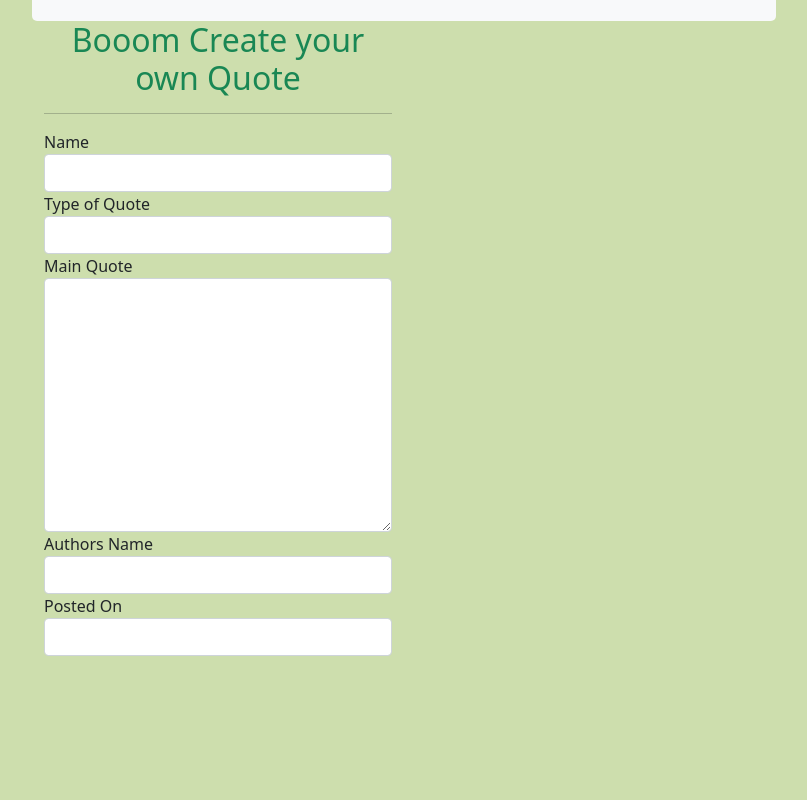
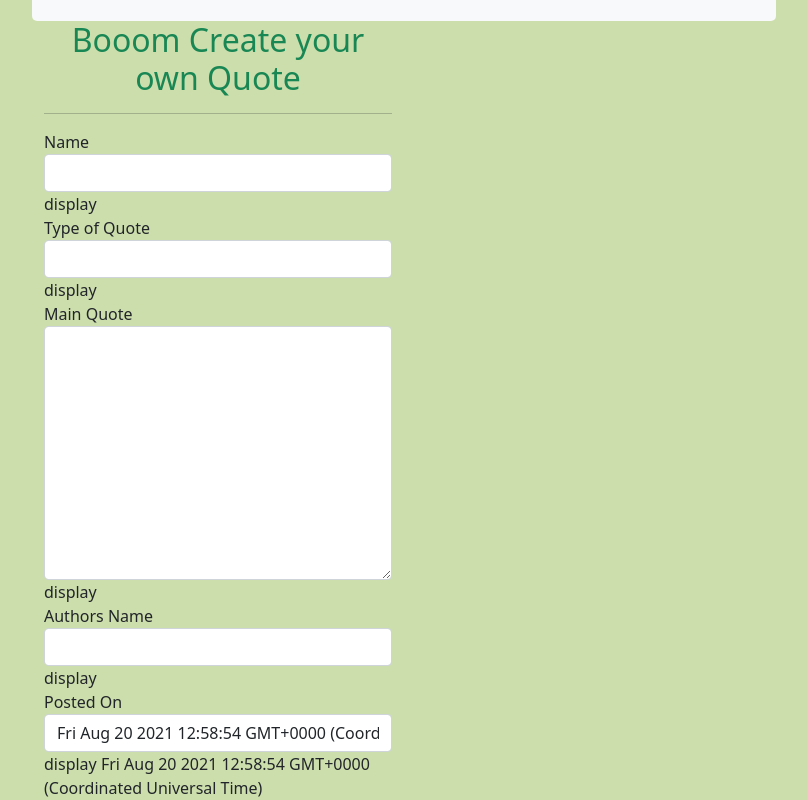
Before and after one commit to JoeGakumo21/Quotes-App, an Angular app in the folder Quotes-App/: page / in a window 1280 px wide. Shown: the part 371-1171 px from the top of the page, without its empty margins (50-857 px from the left). Before the commit the page ends 1027 px from the top, so only its background shows below. Built offline with nearby package versions, Linux system fonts and the light colour scheme.

Commit message:
add two-way binding

```diff
--- a/Quotes-App/src/app/quote-form/quote-form.component.html
+++ b/Quotes-App/src/app/quote-form/quote-form.component.html
@@ -1,26 +1,36 @@
 <div class="container">
     <h2 class="text-success text-center">Booom Create your own Quote</h2>
     <hr>
-    <form >
+    <form #quoteForm='ngForm'>
         <div class="form-group">
             <label for="name">Name</label>
-            <input type="text" name="" id="name" class="form-control" required>
+            <input type="text" name="name" id="name" class="form-control" required [(ngModel)]="newQuote.name">
+            <!-- displaying data to user -->
+            display {{newQuote.name}}
         </div>
         <div class="form-group">
             <label for="name">Type of Quote </label>
-            <input type="text" name="" id="tittleQuote" class="form-control" required>
+            <input type="text" name="tittleQuote" id="tittleQuote" class="form-control" required [(ngModel)]="newQuote.tittleQuote">
+                     <!-- displaying data to user -->
+                     display {{newQuote.tittleQuote}}
         </div>
         <div class="form-group">
             <label for="messageQuote">Main Quote</label>
-            <textarea name="" id="messageQuote" cols="" rows="10" required class="form-control"></textarea>
+            <textarea name="messageQuote" id="messageQuote" cols="" rows="10" required class="form-control" [(ngModel)]="newQuote.messageQuote"></textarea>
+                     <!-- displaying data to user -->
+                     display {{newQuote.messageQuote}}
         </div>
         <div class="form-group">
             <label for="author">Authors Name</label>
-            <input type="text" name="" id="author" class="form-control" required>
+            <input type="text" name="author" id="author" class="form-control" required [(ngModel)]="newQuote.author">
+                     <!-- displaying data to user -->
+                     display {{newQuote.author}}
         </div>
         <div class="form-group">
             <label for="postedOn">Posted On</label>
-            <input type="text" name="" id="postedOn" class="form-control" required>
+            <input type="text" name="postedOn" id="postedOn" class="form-control" required [(ngModel)]="newQuote.postedOn">
+                     <!-- displaying data to user -->
+                     display {{newQuote.postedOn}}
         </div>
     </form>
 </div>
--- a/Quotes-App/src/app/quote-form/quote-form.component.ts
+++ b/Quotes-App/src/app/quote-form/quote-form.component.ts
@@ -1,5 +1,6 @@
+// import { Quote } from '@angular/compiler';
 import { Component, OnInit } from '@angular/core';
-
+import { Quotes } from '../quotes';
 @Component({
   selector: 'app-quote-form',
   templateUrl: './quote-form.component.html',
@@ -7,6 +8,7 @@ import { Component, OnInit } from '@angular/core';
 })
 export class QuoteFormComponent implements OnInit {
 
+  newQuote = new Quotes(0,"","","","",new Date());
   constructor() { }
 
   ngOnInit(): void {
--- a/Quotes-App/src/app/quotes.ts
+++ b/Quotes-App/src/app/quotes.ts
@@ -1,6 +1,6 @@
 export class Quotes {
     showQuoteMessageAndAuthor:boolean;
-    constructor(public name:string, public tittleQuote:string, public messageQuote:string, public author:string, public postedOn:Date){
+    constructor(public index:number, public name:string, public tittleQuote:string, public messageQuote:string, public author:string, public postedOn:Date){
         this.showQuoteMessageAndAuthor=false;
     }
     // name:string;
--- a/Quotes-App/src/app/quotes/quotes.component.ts
+++ b/Quotes-App/src/app/quotes/quotes.component.ts
@@ -9,7 +9,7 @@ import { Quotes } from '../quotes';
 export class QuotesComponent implements OnInit {
 
   myQuote:Quotes[]=[
-    new Quotes("Joseph Gakumo ","Motivation Quote","Success is not Final, Failure is not Fatal, Its the courage to continue that counts","JoeKumsy Kenyan",new Date(2021,8,2)),
+    new Quotes(1,"Joseph Gakumo ","Motivation Quote","Success is not Final, Failure is not Fatal, Its the courage to continue that counts","JoeKumsy Kenyan",new Date(2021,8,2)),
     // {name:"Teresia Wairimu ",tittleQuote:"Super Motivation Quote",messageQuote:"It is only when we take chances, when our lives improve. The initial and the most difficult risk that we need to take is to become honest.",author:"Walter Anderson"},
     // {name:"Moses Mugo ",tittleQuote:"Motivation Quote",messageQuote:"Nature has given us all the pieces required to achieve exceptional wellness and health, but has left it to us to put these pieces together.",author:"JDiane McLaren"},
     // {name:"Nancy Munyui",tittleQuote:"Motivation Quote",messageQuote:"When you change your thoughts, remember to also change your world.",author:"Norman Vincent Peale"},
```
